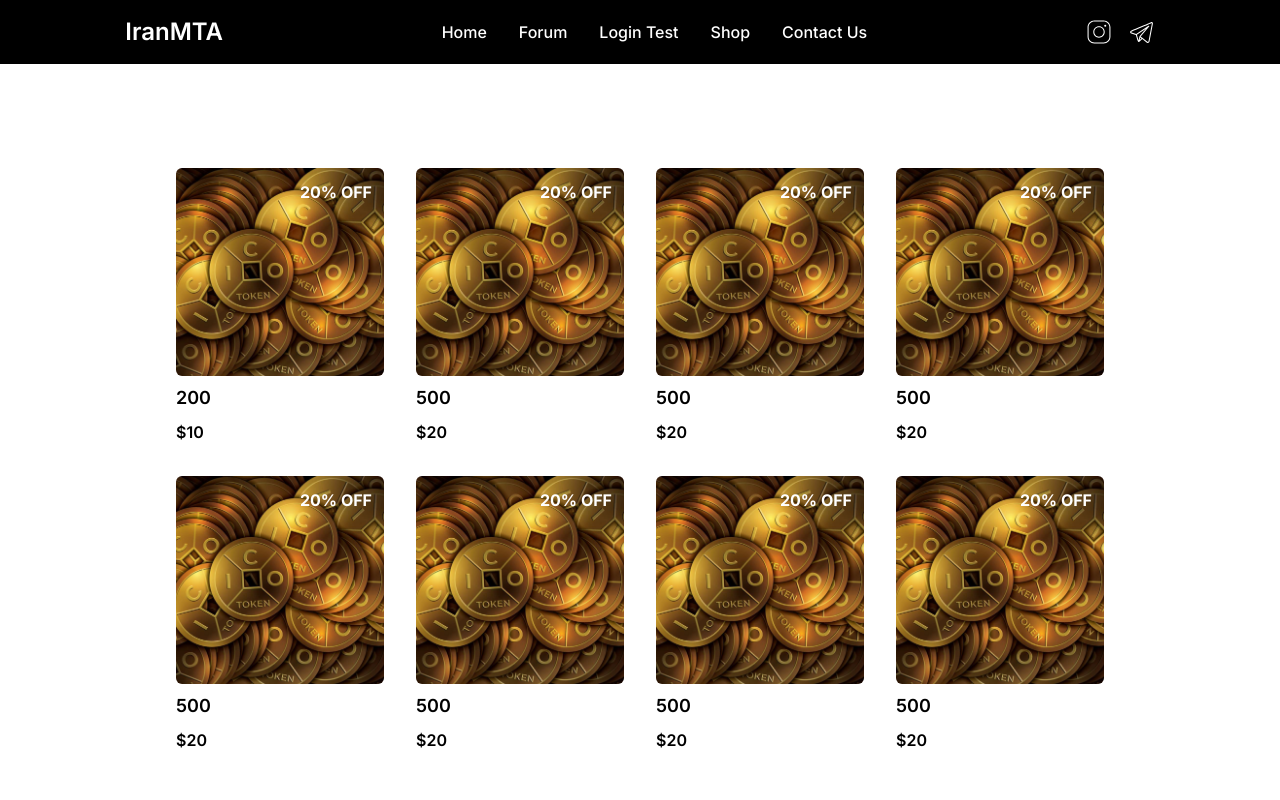
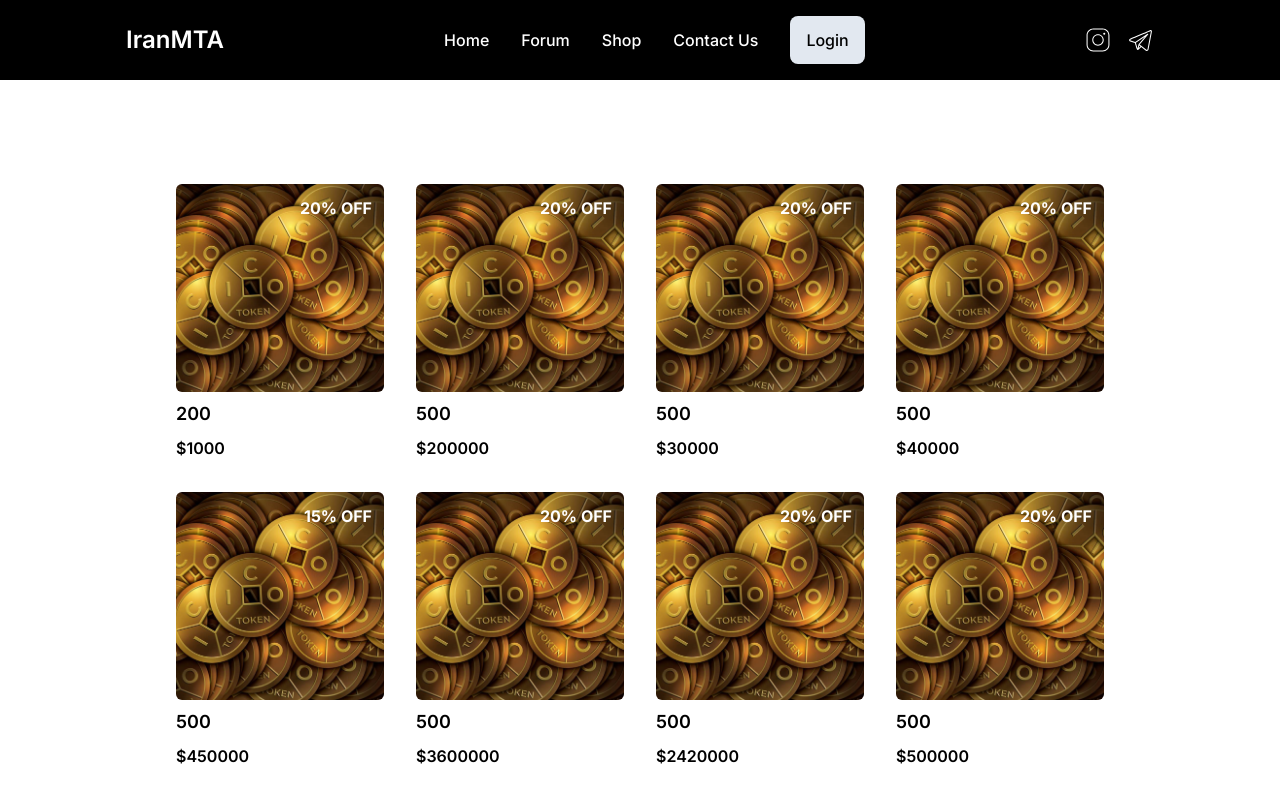
Before and after one commit to Mohammadreza-Tatlari/IranCard, a Next.js app: page / in a window 1280 px wide. Built offline with nearby package versions, Linux system fonts and the light colour scheme.

Commit message:
Login UI added fuctionality is missing. the structure may get an overhaul

```diff
--- a/app/components/Button.tsx
+++ b/app/components/Button.tsx
@@ -9,7 +9,7 @@ interface ButtonProps {
 export default function Button({label, onClick , disabled}: ButtonProps) {
   return (
     <>
-    <button className="relative disabled:opacity-70 disabled:cursor-not-allowed rounded-md hover:opacity-80 transition"
+    <button className={`relative disabled:opacity-70 disabled:cursor-not-allowed rounded-md hover:opacity-80 transition w-2/3 bg-slate-600 border-slate-600 text-white py-3 text-base font-semibold border-2`}
     disabled={disabled}
     onClick={onClick}>
        {label}
--- a/app/components/Inputs/Input.tsx
+++ b/app/components/Inputs/Input.tsx
@@ -30,15 +30,12 @@ export default function Input({
           // space is for better floating animation
           placeholder=" "
           type={type}
-          //it is peer class because it has sibling and can control the label beside input actions
-          className={`peer w-full p-4 pt-6 font-light bg-white border-2 rounded-md outline-none transition disabled:opacity-60 disabled:cursor-not-allowed
-
+          className={`peer w-full p-4 pt-6 font-light bg-white border-2 rounded-md outline-none transition disabled:opacity-60 disabled:cursor-not-allowed pl-4
         ${errors[id] ? `border-slate-600` : `border-neutral-300`}
         ${errors[id] ? `focus:border-rose-500` : `focus:border-black`}`}
         />
         <label
-          className={`absolute text-md duration-150 transform -translate-y-3 top-5 z-10 origin-[0]
-
+          className={`absolute text-md duration-150 transform -translate-y-3 top-5 z-10 origin-[0] left-4
         peer-placeholder-shown:scale-100
         peer-placeholder-shown:translate-y-0
         peer-focus:scale-75
--- a/app/components/Modals/LoginModal.tsx
+++ b/app/components/Modals/LoginModal.tsx
@@ -33,10 +33,8 @@ export default function LoginModal() {
       return null;
     }
     // setShowModal(false)
-    setTimeout(() => {
       loginModal.onClose();
       console.log(loginModal.isOpen);
-    }, 300);
   }, [isLoading, loginModal]);
 
   const onSubmit: SubmitHandler<FieldValues> = (data) => {
@@ -82,20 +80,13 @@ export default function LoginModal() {
                     required
                   />
                   <Input
-                    id="password"
-                    label="password"
+                    id="number"
+                    label="mobile number"
                     disabled={isLoading}
                     register={register}
                     errors={errors}
                     required
                   />
-                  <div className="flex flex-row gap-1">
-                    <p>show Password</p>
-                    <input
-                      type="checkbox"
-                      onClick={() => setShowpass(!setShowpass)}
-                    />
-                  </div>
                 </div>
                 {/* End Of Body */}
               </div>
--- a/app/components/Navbar/Navbar.tsx
+++ b/app/components/Navbar/Navbar.tsx
@@ -7,7 +7,7 @@ import React, { useEffect, useState } from "react";
 export default function Navbar() {
   const [HumbergerMenu, setHumbergerMenu] = useState<boolean>(false);
   const [isMobile, setIsMobile] = useState(window.innerWidth < 768);
-  const loginModal = useLoginModal()
+  const loginModal = useLoginModal();
 
   function handleHumbergerMenu() {
     setHumbergerMenu(!HumbergerMenu);
@@ -27,13 +27,12 @@ export default function Navbar() {
   }, []); // Empty dependency array means this effect runs once after the initial render
 
   const toggleLogin = () => {
-    loginModal.onOpen()
-    console.log("isOpen is" ,loginModal.isOpen);
-
-  }
+    loginModal.onOpen();
+    console.log("isOpen is", loginModal.isOpen);
+  };
 
   return (
-    <nav className="z-50 bg-black text-white border-gray-200 dark:bg-black dark:border-black mb-2">
+    <nav className="block z-50 bg-black text-white border-gray-200 dark:bg-black dark:border-black mb-2">
       <div className="max-w-screen-xl flex flex-wrap items-center justify-around max-md:justify-between mx-auto p-4">
         <Link href="/" className="flex items-center">
           <span className="self-center text-2xl font-semibold whitespace-nowrap dark:text-white">
@@ -68,7 +67,7 @@ export default function Navbar() {
             (HumbergerMenu ? "" : "hidden") + " w-full md:block md:w-auto"
           }
         >
-          <ul className="flex flex-col font-medium p-4 md:p-0 mt-4 rounded-sm bg-black md:flex-row md:space-x-8 md:mt-0 md:border-0 md:bg-black border-black">
+          <ul className="flex flex-col md:items-center font-medium p-4 md:p-0 mt-4 rounded-sm bg-black md:flex-row md:space-x-8 md:mt-0 md:border-0 md:bg-black border-black">
             <li>
               <a
                 href="#"
@@ -87,15 +86,6 @@ export default function Navbar() {
             </li>
             <li>
               <a
-              onClick={toggleLogin}
-                href="#"
-                className="block py-2 pl-3 pr-4 text-white hover:bg-gray-500 md:hover:bg-transparent md:border-0 md:p-0 md:w-auto md:hover:border-b-2 focus:text-white "
-              >
-                Login Test
-              </a>
-            </li>
-            <li>
-              <a
                 href="#"
                 className="block py-2 pl-3 pr-4 text-white hover:bg-gray-500 md:hover:bg-transparent md:border-0 md:p-0 md:w-auto md:hover:border-b-2 focus:text-white "
               >
@@ -110,7 +100,17 @@ export default function Navbar() {
                 Contact Us
               </a>
             </li>
+            <li className="md:py-3 px-4 bg-slate-200 text-black rounded-lg hover:bg-gray-700 hover:text-white transition">
+              <a
+                onClick={toggleLogin}
+                href="#"
+                className="block py-2 pl-3 pr-4 p-5 md:hover:bg-transparent md:border-0 md:p-0 md:w-auto focus:text-white "
+              >
+                Login
+              </a>
+            </li>
             {isMobile && (
+              <>
                 <li>
                   <a
                     href="#"
@@ -124,6 +124,20 @@ export default function Navbar() {
                     </li>
                   </a>
                 </li>
+                <li>
+                  <a
+                    href="#"
+                    className="flex flex-row justify-between py-2 pl-3 pr-4 text-white hover:bg-gray-500 md:hover:bg-transparent md:border-0 md:p-0 md:w-auto md:hover:border-b-2 focus:text-white"
+                  >
+                    Instagram
+                    <li className="fill-white hover:cursor-pointer hover:fill-[#e8085e] transition duration-200">
+                      <svg viewBox="0 0 50 50" width="26px" height="26px">
+                        <path d="M 16 3 C 8.8324839 3 3 8.8324839 3 16 L 3 34 C 3 41.167516 8.8324839 47 16 47 L 34 47 C 41.167516 47 47 41.167516 47 34 L 47 16 C 47 8.8324839 41.167516 3 34 3 L 16 3 z M 16 5 L 34 5 C 40.086484 5 45 9.9135161 45 16 L 45 34 C 45 40.086484 40.086484 45 34 45 L 16 45 C 9.9135161 45 5 40.086484 5 34 L 5 16 C 5 9.9135161 9.9135161 5 16 5 z M 37 11 A 2 2 0 0 0 35 13 A 2 2 0 0 0 37 15 A 2 2 0 0 0 39 13 A 2 2 0 0 0 37 11 z M 25 14 C 18.936712 14 14 18.936712 14 25 C 14 31.063288 18.936712 36 25 36 C 31.063288 36 36 31.063288 36 25 C 36 18.936712 31.063288 14 25 14 z M 25 16 C 29.982407 16 34 20.017593 34 25 C 34 29.982407 29.982407 34 25 34 C 20.017593 34 16 29.982407 16 25 C 16 20.017593 20.017593 16 25 16 z" />
+                      </svg>
+                    </li>
+                  </a>
+                </li>
+              </>
             )}
           </ul>
         </div>
--- a/app/components/Shop/Shopping.tsx
+++ b/app/components/Shop/Shopping.tsx
@@ -4,14 +4,14 @@ import ListingCard from './ListingCard'
 const dataSample = [
   {
     title:"200",
-    price: 10,
+    price: 1000,
     discount: {
     isDiscounted: true ,
     amount: 20}
   },
   {
     title:"500",
-    price: 20,
+    price: 200000,
     discount: {
     isDiscounted: true ,
     amount: 20}
@@ -19,7 +19,7 @@ const dataSample = [
   },
   {
     title:"500",
-    price: 20,
+    price: 30000,
     discount: {
     isDiscounted: true ,
     amount: 20}
@@ -27,7 +27,7 @@ const dataSample = [
   },
   {
     title:"500",
-    price: 20,
+    price: 40000,
     discount: {
     isDiscounted: true ,
     amount: 20}
@@ -35,7 +35,15 @@ const dataSample = [
   },
   {
     title:"500",
-    price: 20,
+    price: 450000,
+    discount: {
+    isDiscounted: true ,
+    amount: 15}
+
+  },
+  {
+    title:"500",
+    price: 3600000,
     discount: {
     isDiscounted: true ,
     amount: 20}
@@ -43,22 +51,14 @@ const dataSample = [
   },
   {
     title:"500",
-    price: 20,
-    discount: {
-    isDiscounted: true ,
-    amount: 20}
-
-  },
-  {
-    title:"500",
-    price: 20,
+    price: 2420000,
     discount: {
     isDiscounted: true ,
     amount: 20}
   },
   {
     title:"500",
-    price: 20,
+    price: 500000,
     discount: {
     isDiscounted: true ,
     amount: 20}
@@ -69,7 +69,7 @@ const dataSample = [
 export default function Shopping() {
   return (
     <>
-      <div className='pt-24 grid grid-cols-1 mx-16 xl:mx-44 sm:grid-cols-2 md:grid-cols-2 lg:grid-cols-4 gap-8'>
+      <div className='pt-24 grid grid-cols-1 mx-16 xl:mx-44 2xl:mx-72 sm:grid-cols-2 md:grid-cols-2 lg:grid-cols-4 gap-8'>
       {dataSample.map((data) => (
         <ListingCard key={data.title}
         title={data.title}
--- a/app/layout.tsx
+++ b/app/layout.tsx
@@ -25,7 +25,9 @@ export default function RootLayout({
         <Navbar />
         <LoginModal />
         </ClientOnly>
+        <div className="">
         {children}
+        </div>
         </body>
     </html>
   )
```
Lines whose indentation alone changed are shown as unchanged.
